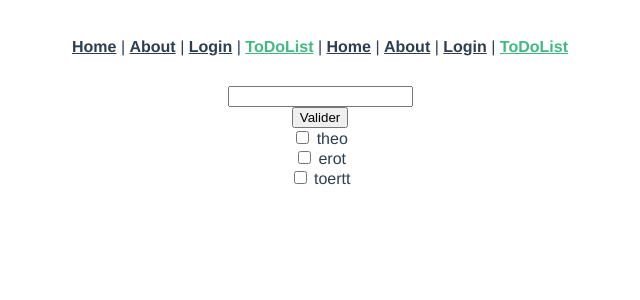
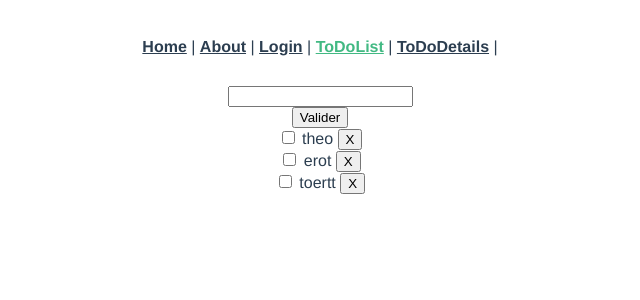
Before and after one commit to theo972/VUE.JS, a Vue app: page /ToDoList in a window 1280 px wide. Shown: the top 300 px of the page, without its empty margins (320-960 px from the left). Built offline with nearby package versions, Linux system fonts and the light colour scheme.

Commit message:
add exo 3

```diff
--- a/src/App.vue
+++ b/src/App.vue
@@ -6,10 +6,6 @@
         <router-link :key="index"   :to="item.path" >{{ item.title }}</router-link> |
     </template>
     <!-- -->
-      <router-link to="/">Home</router-link> |
-      <router-link to="/about">About</router-link> |
-      <router-link to="/login">Login</router-link> |
-      <router-link to="/ToDoList">ToDoList</router-link>
     </div>
     <router-view/>
   </div>
@@ -23,7 +19,8 @@ export default {
         { path: '/', title: 'Home' },
         { path: '/about', title: 'About' },
         { path: '/login', title: 'Login' },
-        { path: '/ToDoList', title: 'ToDoList' }
+        { path: '/ToDoList', title: 'ToDoList' },
+        { path: '/TodoDetails', title: 'ToDoDetails' }
       ]
     }
   }
--- a/src/components/ToDo.vue
+++ b/src/components/ToDo.vue
@@ -6,11 +6,15 @@
         </form>
         <div>
             <div v-for="(item, index) in tableau" :key="index">
-                <input type ="checkbox">
+                <input type ="checkbox" />
                 {{ item }}
 
+        {{ item.name }}
+                <button @click.stop.prevent="DeleteText(index)">X</button>
             </div>
+
         </div>
+
     </div>
 
 
@@ -22,6 +26,7 @@ export default {
         return{
             tableau: ['theo','erot','toertt'],
             text: "",
+            checkbox: "",
         }
     },
 
@@ -31,7 +36,10 @@ export default {
 
 
          }
-     }
+     },
+        DeleteText (index) {
+            this.tableau.splice(index, 1);
+        }
 
 }
 </script>
--- a/src/router/index.js
+++ b/src/router/index.js
@@ -27,7 +27,12 @@ const routes = [
     path: '/ToDolist',
     name: 'Todo',
     component: () => import(/* webpackChunkName: "login" */ '../views/ToDoList.vue')
-  }
+  },
+  {
+    path:'/todo/:todo_id',
+    name: 'todo_details',
+    component: () => import(/* webpackChunkName: "todos" */ '../views/TodoDetails.vue')
+ }
 ]
 
 const router = new VueRouter({
--- /dev/null
+++ b/src/views/TodoDetails.vue
@@ -0,0 +1,13 @@
+<template>
+    <div>
+        {{ $route.params }}
+    </div>
+</template>
+
+
+<script>
+export default {
+
+
+}
+</script>
```
Also changed, not shown: src/components/ToDodetailsComponents.vue (added).
